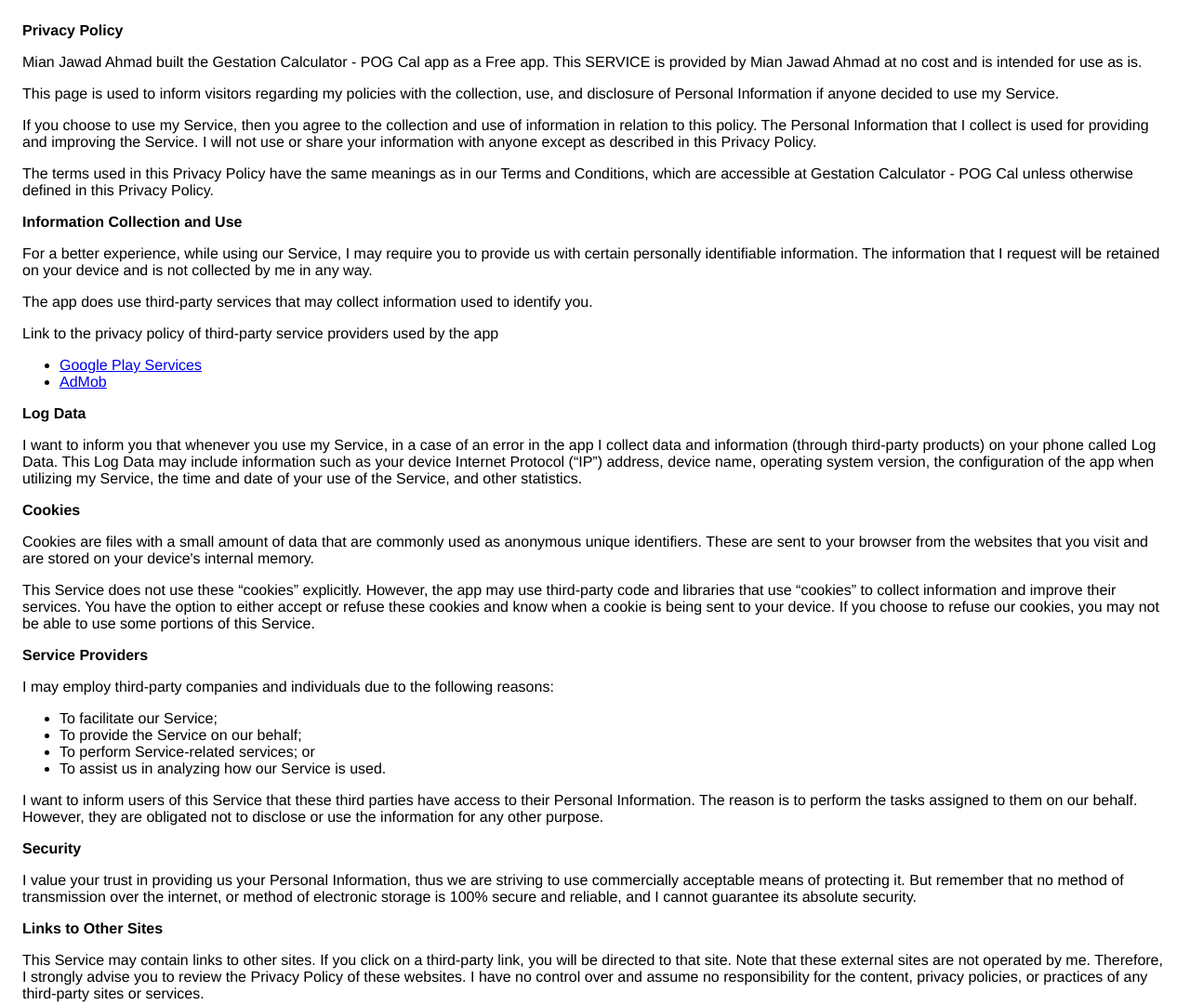
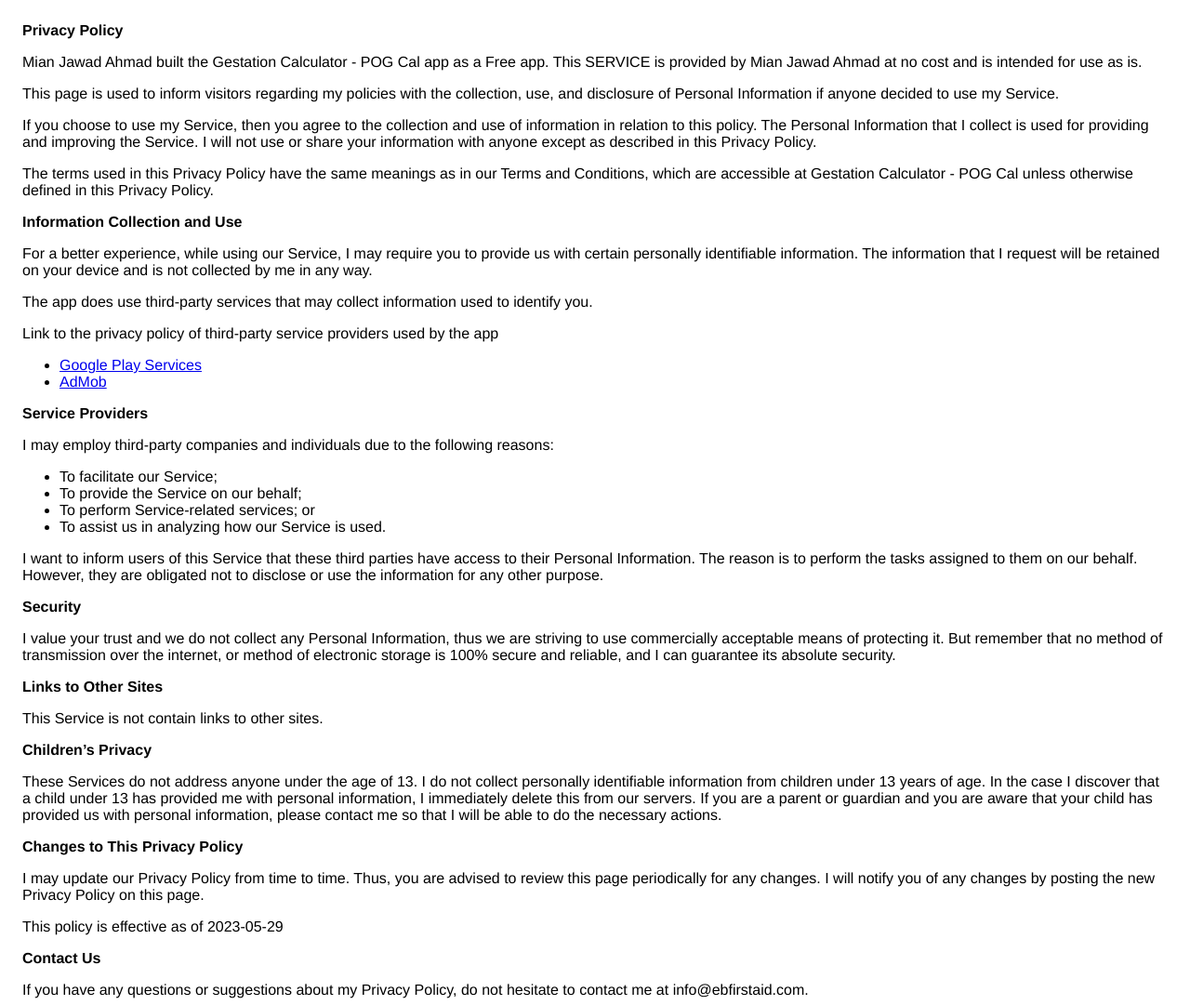
Before and after one commit to app-developer-link/Gestation-Calculator-privacy, a plain HTML site: page index.html in a window 1280 px wide. Shown: the top 1081 px of the page at 93% size. Drawn offline with Linux system fonts and the light colour scheme.

Commit message:
Update index.html

```diff
--- a/index.html
+++ b/index.html
@@ -37,29 +37,7 @@
                   </p> <p>
                     Link to the privacy policy of third-party service providers used
                     by the app
-                  </p> <ul><li><a href="https://www.google.com/policies/privacy/" target="_blank" rel="noopener noreferrer">Google Play Services</a></li><li><a href="https://support.google.com/admob/answer/6128543?hl=en" target="_blank" rel="noopener noreferrer">AdMob</a></li><!----><!----><!----><!----><!----><!----><!----><!----><!----><!----><!----><!----><!----><!----><!----><!----><!----><!----><!----><!----><!----><!----><!----><!----><!----><!----></ul></div> <p><strong>Log Data</strong></p> <p>
-                  I want to inform you that whenever you
-                  use my Service, in a case of an error in the app
-                  I collect data and information (through third-party
-                  products) on your phone called Log Data. This Log Data may
-                  include information such as your device Internet Protocol
-                  (“IP”) address, device name, operating system version, the
-                  configuration of the app when utilizing my Service,
-                  the time and date of your use of the Service, and other
-                  statistics.
-                </p> <p><strong>Cookies</strong></p> <p>
-                  Cookies are files with a small amount of data that are
-                  commonly used as anonymous unique identifiers. These are sent
-                  to your browser from the websites that you visit and are
-                  stored on your device's internal memory.
-                </p> <p>
-                  This Service does not use these “cookies” explicitly. However,
-                  the app may use third-party code and libraries that use
-                  “cookies” to collect information and improve their services.
-                  You have the option to either accept or refuse these cookies
-                  and know when a cookie is being sent to your device. If you
-                  choose to refuse our cookies, you may not be able to use some
-                  portions of this Service.
+                  </p> <ul><li><a href="https://www.google.com/policies/privacy/" target="_blank" rel="noopener noreferrer">Google Play Services</a></li><li><a href="https://support.google.com/admob/answer/6128543?hl=en" target="_blank" rel="noopener noreferrer">AdMob</a></li><!----><!----><!----><!----><!----><!----><!----><!----><!----><!----><!----><!----><!----><!----><!----><!----><!----><!----><!----><!----><!----><!----><!----><!----><!----><!----></ul></div>
                 </p> <p><strong>Service Providers</strong></p> <p>
                   I may employ third-party companies and
                   individuals due to the following reasons:
@@ -70,24 +48,17 @@
                   them on our behalf. However, they are obligated not to
                   disclose or use the information for any other purpose.
                 </p> <p><strong>Security</strong></p> <p>
-                  I value your trust in providing us your
+                  I value your trust and we do not collect any
                   Personal Information, thus we are striving to use commercially
                   acceptable means of protecting it. But remember that no method
                   of transmission over the internet, or method of electronic
-                  storage is 100% secure and reliable, and I cannot
+                  storage is 100% secure and reliable, and I can
                   guarantee its absolute security.
                 </p> <p><strong>Links to Other Sites</strong></p> <p>
-                  This Service may contain links to other sites. If you click on
-                  a third-party link, you will be directed to that site. Note
-                  that these external sites are not operated by me.
-                  Therefore, I strongly advise you to review the
-                  Privacy Policy of these websites. I have
-                  no control over and assume no responsibility for the content,
-                  privacy policies, or practices of any third-party sites or
-                  services.
+                  This Service is not contain links to other sites.
                 </p> <p><strong>Children’s Privacy</strong></p> <div><p>
                     These Services do not address anyone under the age of 13.
-                    I do not knowingly collect personally
+                    I do not collect personally
                     identifiable information from children under 13 years of age. In the case
                     I discover that a child under 13 has provided
                     me with personal information, I immediately
@@ -101,7 +72,7 @@
                   periodically for any changes. I will
                   notify you of any changes by posting the new Privacy Policy on
                   this page.
-                </p> <p>This policy is effective as of 2023-01-18</p> <p><strong>Contact Us</strong></p> <p>
+                </p> <p>This policy is effective as of 2023-05-29</p> <p><strong>Contact Us</strong></p> <p>
                   If you have any questions or suggestions about my
                   Privacy Policy, do not hesitate to contact me at info@ebfirstaid.com.
                 </p> <p>This privacy policy page was created at <a href="https://privacypolicytemplate.net" target="_blank" rel="noopener noreferrer">privacypolicytemplate.net </a>and modified/generated by <a href="https://app-privacy-policy-generator.nisrulz.com/" target="_blank" rel="noopener noreferrer">App Privacy Policy Generator</a></p>
```
